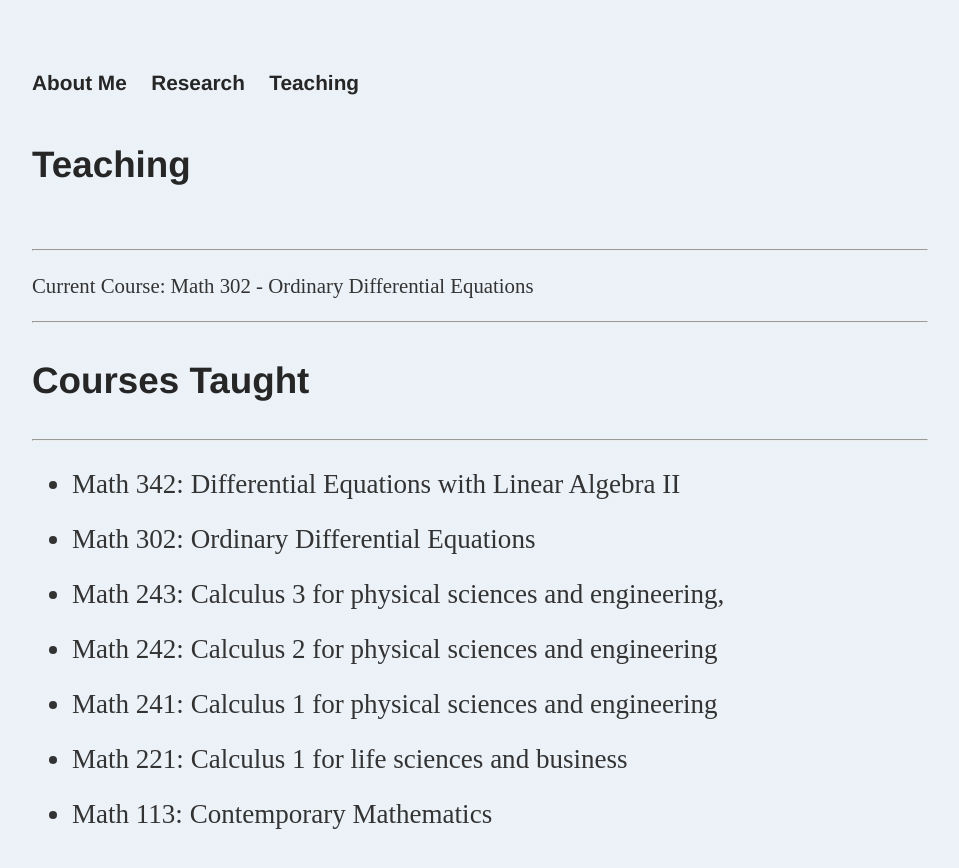
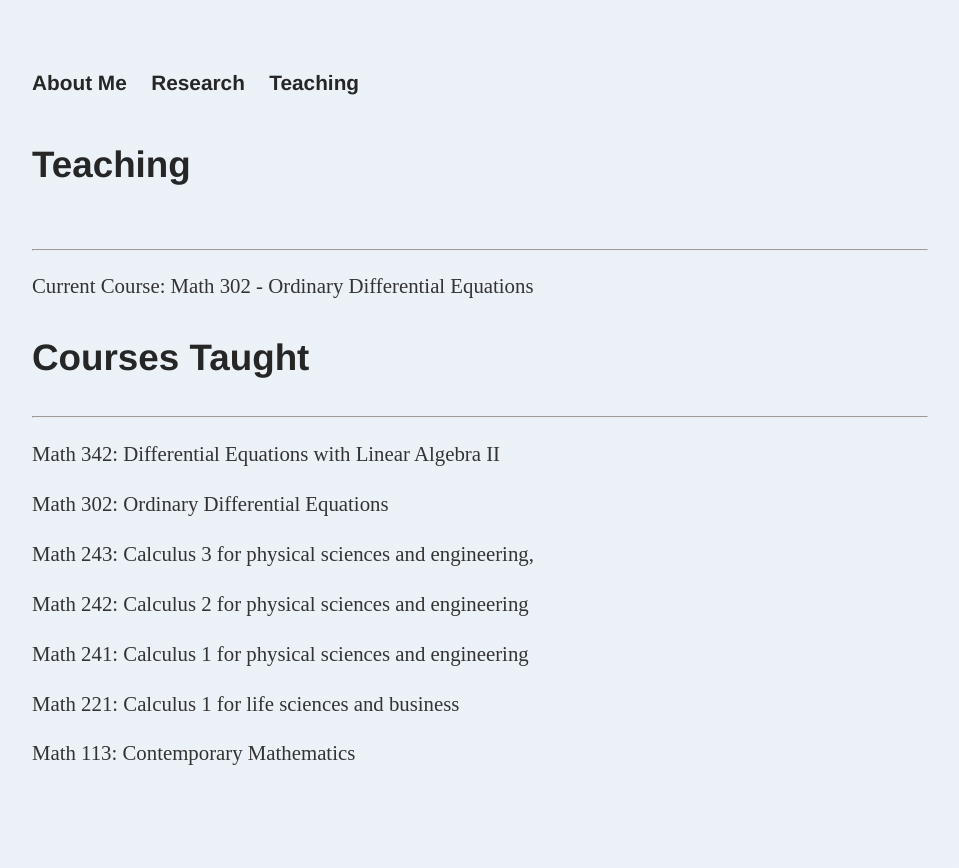
Before and after one commit to dhayes95/dhayes95.github.io, a Jekyll site: the page built from teaching/index.html, in a window 1280 px wide. Shown: the top 868 px of the page, without its empty margins (160-1119 px from the left). Built offline with Jekyll 4.4.1, drawn with Linux system fonts in a browser that asks for light colours.

Commit message:
Update index.html

```diff
--- a/teaching/index.html
+++ b/teaching/index.html
@@ -11,19 +11,15 @@
       		Current Course: Math 302 - Ordinary Differential Equations
       		<br>
 			</p>
-			<hr>
 			<h3>Courses Taught</h3>
 			<hr>
-			<p>
-			<ul>
-				<li>Math 342: Differential Equations with Linear Algebra II</li>
-				<li>Math 302: Ordinary Differential Equations</li>
-				<li>Math 243: Calculus 3 for physical sciences and engineering,</li>
-				<li>Math 242: Calculus 2 for physical sciences and engineering</li>
-				<li>Math 241: Calculus 1 for physical sciences and engineering</li>
-				<li>Math 221: Calculus 1 for life sciences and business</li>
-				<li>Math 113: Contemporary Mathematics</li>
-			</ul>
-      		</p>
+				<p>Math 342: Differential Equations with Linear Algebra II</p>
+				<p>Math 302: Ordinary Differential Equations</p>
+				<p>Math 243: Calculus 3 for physical sciences and engineering,</p>
+				<p>Math 242: Calculus 2 for physical sciences and engineering</p>
+				<p>Math 241: Calculus 1 for physical sciences and engineering</p>
+				<p>Math 221: Calculus 1 for life sciences and business</p>
+				<p>Math 113: Contemporary Mathematics</p>
+
 
 		</div>
```
